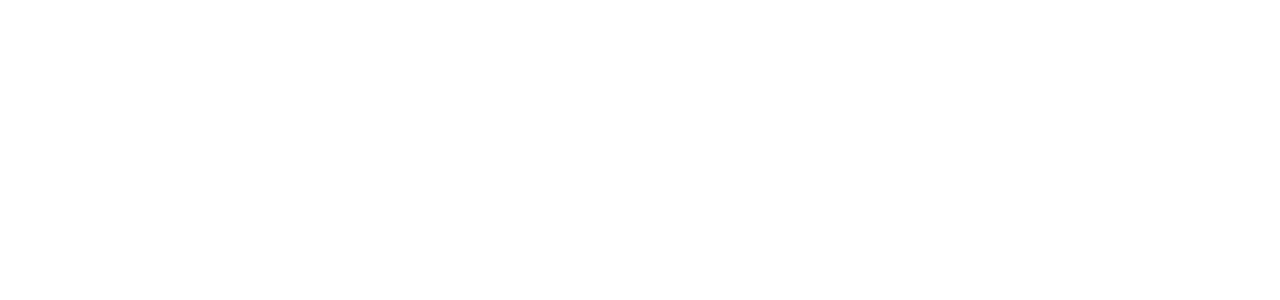
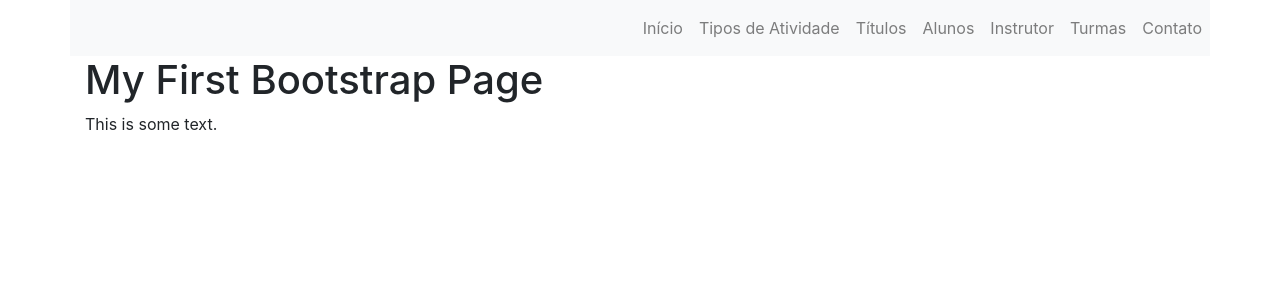
Before and after one commit to patrick140/PeConfortavelLtda, a Django app: page / in a window 1280 px wide. Before the commit the part shown is empty. Shown: the top 300 px of the page. Run offline with Django 5.2, Linux system fonts and the light colour scheme.

Commit message:
segundo commit dia 01-06-25

```diff
--- a/setup/settings.py
+++ b/setup/settings.py
@@ -113,7 +113,7 @@
 
 LANGUAGE_CODE = 'pt-br'
 
-TIME_ZONE = 'GMT-3'
+TIME_ZONE = 'America/Sao_Paulo'
 
 USE_I18N = True
 
--- a/templates/index.html
+++ b/templates/index.html
@@ -2,10 +2,70 @@
 <html lang="pt-br">
 <head>
     <meta charset="UTF-8">
-    <meta name="viewport" content="width=device-width, initial-scale=1.0">
+    <meta name="viewport" content="width=device-width, initial-scale=1, shrink-to-fit=no">
     <title>Pé Confortavel</title>
+
+    <!-- define e insere um favicon no documento HTML -->
+    <link href="" rel="shortcut icon">
+
+    <!-- versao gratuita do Font Awesome icons-->
+    <script src="https://use.fontawesome.com/releases/v5.15.3/js/all.js" crossorigin="anonymous"></script>
+
+    <!-- Bootstrap -->
+    <!-- insira este conteudo aqui que representa o CSS do Bootstrap -->
+    <link rel="stylesheet" href="https://cdn.jsdelivr.net/npm/bootstrap@4.6.0/dist/css/bootstrap.min.css"
+        integrity="sha384-B0vP5xmATw1+K9KRQjQERJvTumQW0nPEzvF6L/Z6nronJ3oUOFUFpCjEUQouq2+l" crossorigin="anonymous">
+
+    <!-- Google  icons -->
+    <link href="https://fonts.googleapis.com/icon?family=Material+Icons" rel="stylesheet">
+
+    <!-- <link href="" rel="stylesheet"> -->
 </head>
 <body>
+    <header class="container px-0">
+         <nav class="navbar navbar-expand-lg navbar-light bg-light px-0">
 
+            <!-- logo -->
+            <div>
+                <a class="navbar-brand mx-auto">
+                    <img src="">
+                </a>
+            </div>
+
+            <button class="navbar-toggler" type="button" data-toggle="collapse" data-target="#mynavbar"
+                aria-controls="conteudoNavbarSuportado" aria-expanded="false" aria-label="Navegação Alternativa">
+                Menu <span class="navbar-toggler-icon"></span>
+            </button>
+
+            <div class="collapse navbar-collapse justify-content-end" id="mynavbar">
+                <div class="navbar-nav">
+                    <a href="/" class="nav-link">Início</a>
+                    <a href="" class="nav-link">Tipos de Atividade</a>
+                    <a href="" class="nav-link">Títulos</a>
+                    <a href="" class="nav-link">Alunos</a>
+                    <a href="" class="nav-link">Instrutor</a>
+                    <a href="" class="nav-link">Turmas</a>
+                    <a href="" class="nav-link">Contato</a>
+                </div>
+            </div>
+        </nav>
+
+    </header>
+
+    <div class="container">
+  <h1>My First Bootstrap Page</h1>
+  <p>This is some text.</p>
+</div>
+
+    <footer>
+
+    </footer>
+
+    <script src="https://code.jquery.com/jquery-3.5.1.slim.min.js"
+        integrity="sha384-DfXdz2htPH0lsSSs5nCTpuj/zy4C+OGpamoFVy38MVBnE+IbbVYUew+OrCXaRkfj" crossorigin="anonymous">
+    </script>
+    <script src="https://cdn.jsdelivr.net/npm/bootstrap@4.6.0/dist/js/bootstrap.bundle.min.js"
+        integrity="sha384-Piv4xVNRyMGpqkS2by6br4gNJ7DXjqk09RmUpJ8jgGtD7zP9yug3goQfGII0yAns" crossorigin="anonymous">
+    </script>
 </body>
 </html>
```
Also changed, not shown: static/css/my-style.css (added).
